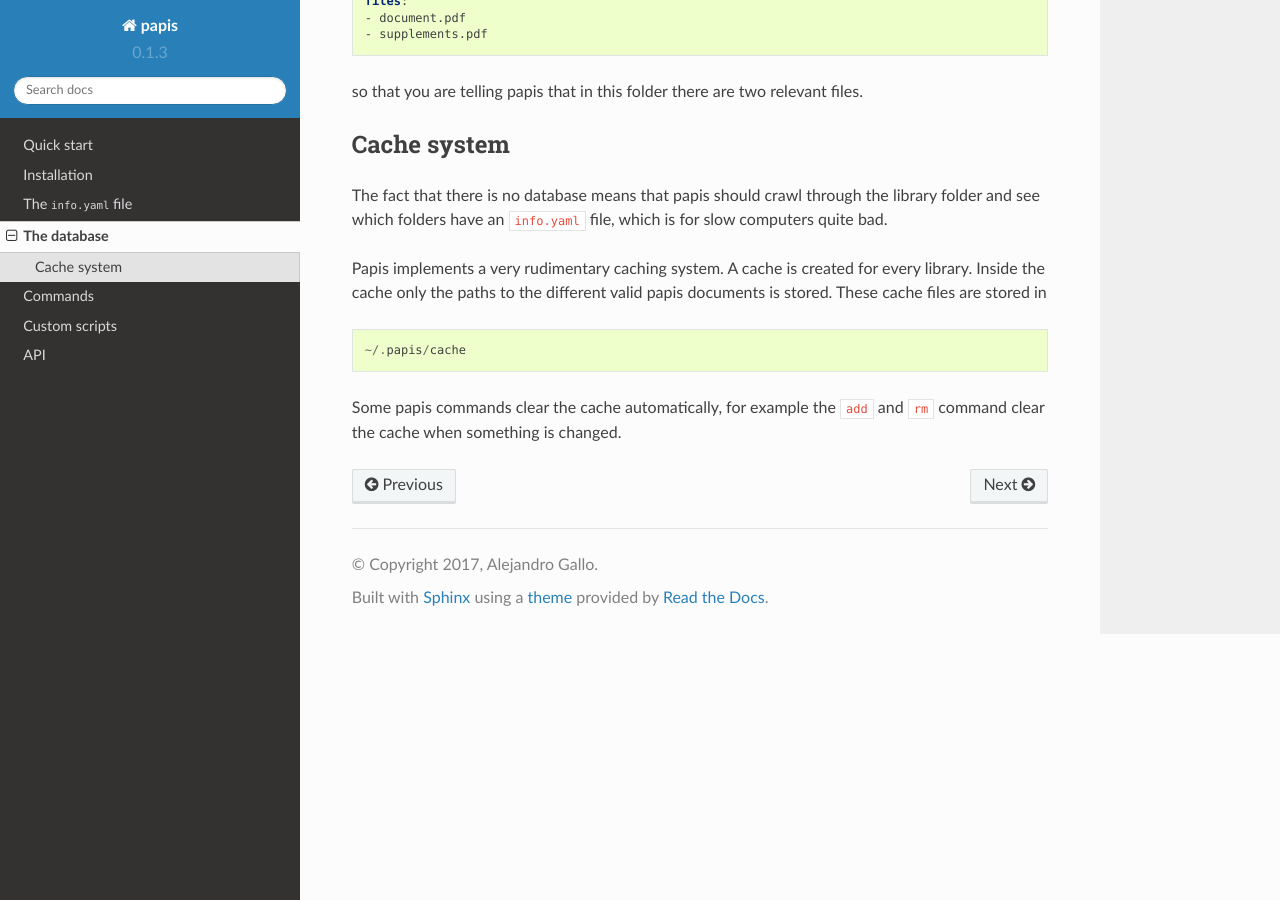
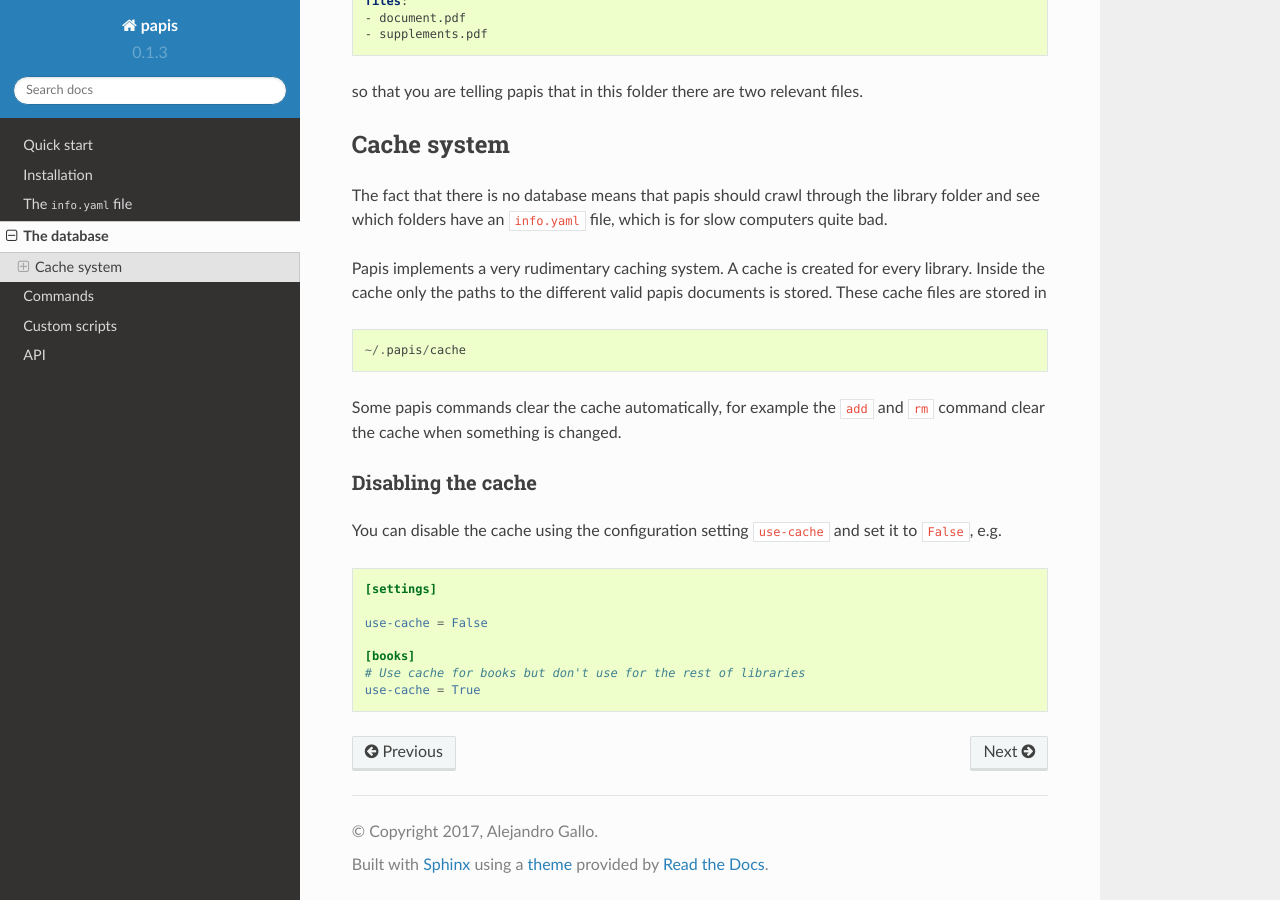
Before and after one commit to papis/papis, a Sphinx documentation site: the page built from doc/source/database_structure.rst, in a window 1280 px wide and 900 px high, scrolled down 1090 px. Built offline with Sphinx 7.4.7 and the Read the Docs theme 2.0.0, drawn with Linux system fonts in a browser that asks for light colours; pages that are not in the unit, such as notebooks, are missing from menus.

Commit message:
Document cache disabling

```diff
--- a/doc/source/database_structure.rst
+++ b/doc/source/database_structure.rst
@@ -73,5 +73,21 @@
 
   ~/.papis/cache
 
-Some papis commands clear the cache automatically, for example the ``add`` and ``rm``
-command clear the cache when something is changed.
+Some papis commands clear the cache automatically, for example the ``add`` and
+``rm`` command clear the cache when something is changed.
+
+Disabling the cache
+^^^^^^^^^^^^^^^^^^^
+
+You can disable the cache using the configuration setting ``use-cache``
+and set it to ``False``, e.g.
+
+.. code:: ini
+
+  [settings]
+
+  use-cache = False
+
+  [books]
+  # Use cache for books but don't use for the rest of libraries
+  use-cache = True
```
